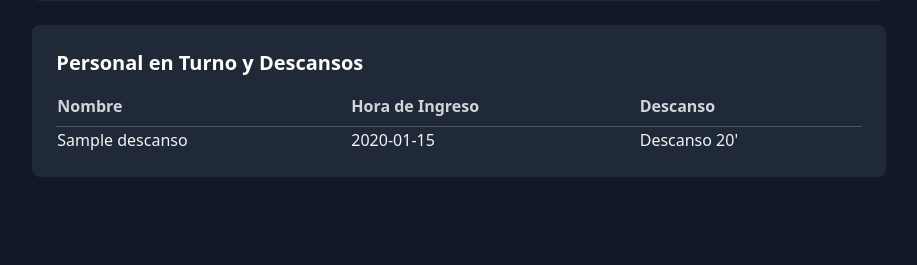
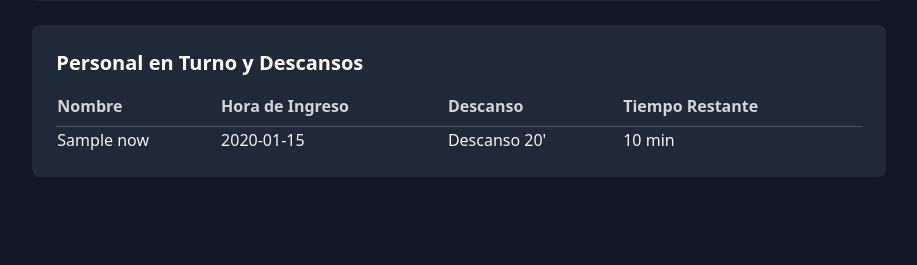
Before and after one commit to kennyAguilar/BreakTimeTracker, a Flask app: page / in a window 1280 px wide. Shown: the part 377-642 px from the top of the page, without its empty margins (181-1098 px from the left). Run offline with Flask 3, Linux system fonts and the light colour scheme; a database or web service that is not in the repository returns one stand-in record (values such as "Sample title"); some libraries are stand-ins or nearby versions.

Commit message:
FASE 2 completada ✅ - Tiempo restante activo, tipo de descanso visual dinámico y lógica de comida tras 35+ min implementada

```diff
--- a/app.py
+++ b/app.py
@@ -72,7 +72,9 @@ def index():
         return redirect(url_for('index'))
 
     cur.execute('''
-        SELECT u.nombre, d.tipo, d.inicio FROM descansos d
+        SELECT u.nombre, d.tipo, d.inicio,
+        EXTRACT(EPOCH FROM (NOW() - d.inicio)) / 60 AS minutos_transcurridos
+        FROM descansos d
         JOIN usuarios u ON u.id = d.usuario_id
         ORDER BY d.inicio DESC
     ''')
--- a/templates/index.html
+++ b/templates/index.html
@@ -5,6 +5,38 @@
   <meta name="viewport" content="width=device-width, initial-scale=1.0">
   <title>BreakTime Tracker</title>
   <link href="https://cdn.jsdelivr.net/npm/tailwindcss@2.2.19/dist/tailwind.min.css" rel="stylesheet">
+  <script>
+    // Limpiar automáticamente el input después de enviar
+    document.addEventListener('DOMContentLoaded', function () {
+      const form = document.querySelector('form');
+      const input = document.querySelector('input[name="tarjeta"]');
+      if (form && input) {
+        form.addEventListener('submit', function () {
+          setTimeout(() => {
+            input.value = '';
+          }, 300);
+        });
+      }
+
+      // Actualizar los tiempos restantes cada 60 segundos
+      const tiempoElements = document.querySelectorAll('[data-minutos]');
+      setInterval(() => {
+        tiempoElements.forEach(el => {
+          let minutos = parseFloat(el.dataset.minutos);
+          minutos += 1;
+          el.dataset.minutos = minutos;
+
+          if (minutos > 35) {
+            el.innerText = `${(40 - minutos).toFixed(1)} min`;
+          } else if (minutos > 20) {
+            el.innerText = `+${(minutos - 20).toFixed(1)} min`;
+          } else {
+            el.innerText = `${(20 - minutos).toFixed(1)} min`;
+          }
+        });
+      }, 60000);
+    });
+  </script>
 </head>
 <body class="bg-gray-900 text-white min-h-screen">
   <header class="flex justify-between items-center px-8 py-4 bg-gray-800 shadow">
@@ -44,6 +76,7 @@
             <th class="pb-2">Nombre</th>
             <th class="pb-2">Hora de Ingreso</th>
             <th class="pb-2">Descanso</th>
+            <th class="pb-2">Tiempo Restante</th>
           </tr>
         </thead>
         <tbody>
@@ -51,7 +84,23 @@
           <tr class="text-gray-100">
             <td>{{ persona.nombre }}</td>
             <td>{{ persona.inicio.strftime('%H:%M') if persona.inicio else '' }}</td>
-            <td>{{ 'Comida' if persona.tipo == 'Comida' else 'Descanso 20\'' }}</td>
+            <td>
+              {% if persona.minutos_transcurridos > 35 %}
+                Comida 40'
+              {% else %}
+                Descanso 20'
+              {% endif %}
+            </td>
+            <td data-minutos="{{ persona.minutos_transcurridos }}">
+              {% set restante = 20 - persona.minutos_transcurridos %}
+              {% if restante >= 0 %}
+                {{ restante|round(1) }} min
+              {% elif persona.minutos_transcurridos <= 35 %}
+                +{{ (-restante)|round(1) }} min
+              {% else %}
+                {{ (40 - persona.minutos_transcurridos)|round(1) }} min
+              {% endif %}
+            </td>
           </tr>
           {% endfor %}
         </tbody>
```
